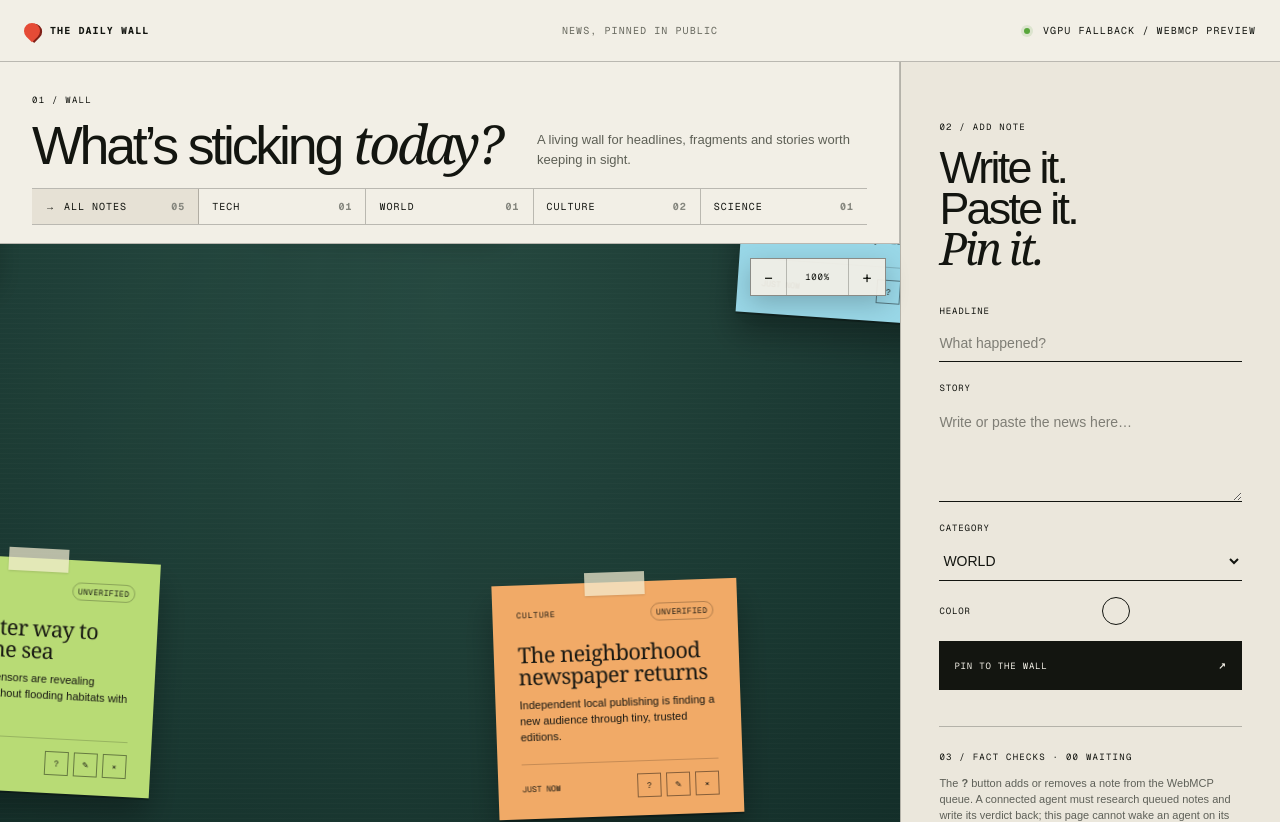
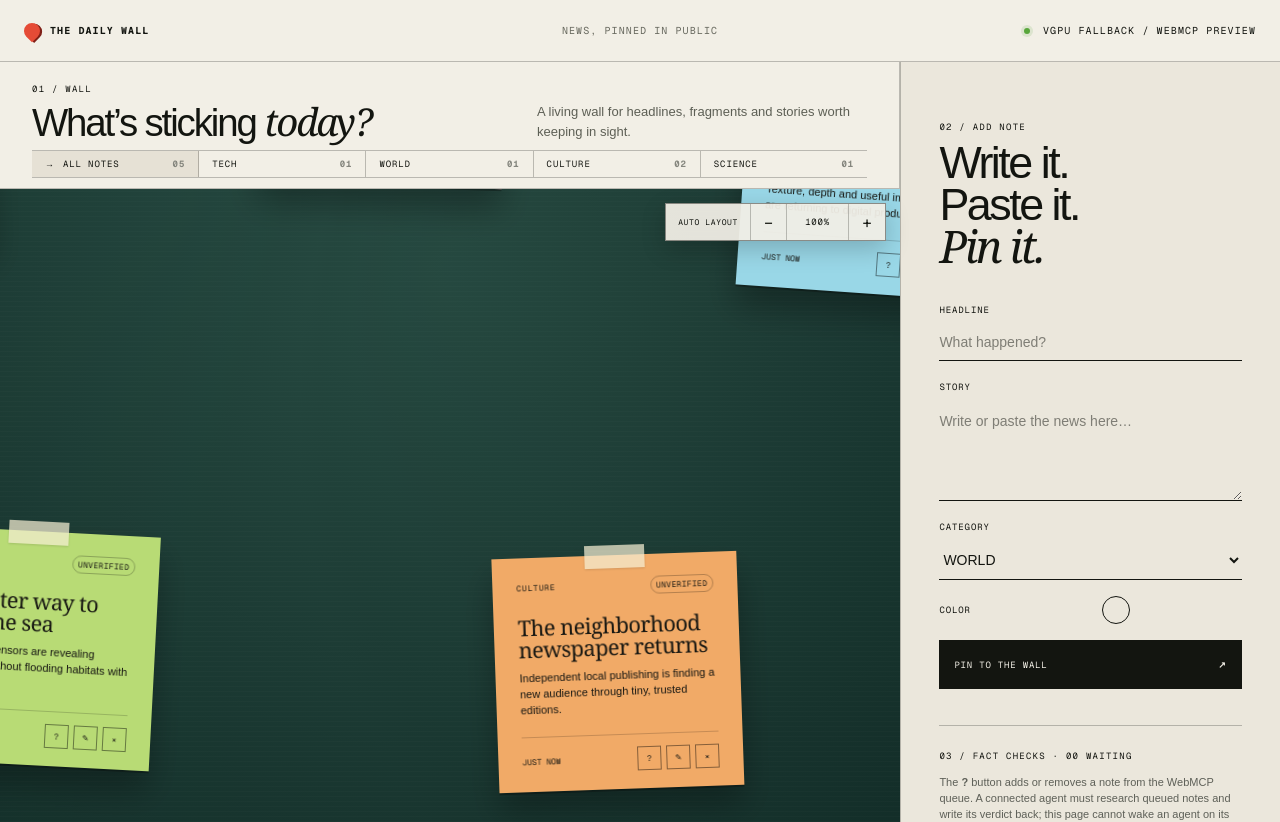
Before and after one commit to aletheia/the-daily-wall, a Next.js app: page / in a window 1280 px wide. Built offline with nearby package versions, Linux system fonts and the light colour scheme.

Commit message:
Add auto layout board control

```diff
--- a/app/globals.css
+++ b/app/globals.css
@@ -15,14 +15,14 @@ button { cursor: pointer; }
 .header-status span, .agent-note span { display: inline-block; width: 6px; height: 6px; border-radius: 50%; background: #58a63b; margin-right: 6px; box-shadow: 0 0 0 3px rgba(88,166,59,.14); }
 
 .news-layout { height: calc(100vh - 62px); min-height: 760px; display: grid; grid-template-columns: minmax(0, 1fr) minmax(310px, 380px); grid-template-rows: auto minmax(0, 1fr); }
-.rail { grid-column: 1; grid-row: 1; padding: 24px 32px 18px; display: grid; grid-template-columns: minmax(360px, auto) minmax(180px, 1fr); align-items: end; column-gap: 36px; border-right: 1px solid var(--line); border-bottom: 1px solid var(--line); }
+.rail { grid-column: 1; grid-row: 1; padding: 13px 32px 10px; display: grid; grid-template-columns: minmax(300px, auto) minmax(180px, 1fr); align-items: end; column-gap: 36px; border-right: 1px solid var(--line); border-bottom: 1px solid var(--line); }
 .composer { grid-column: 2; grid-row: 1 / 3; padding: clamp(28px, 4vw, 56px) clamp(22px, 3vw, 42px); display: flex; flex-direction: column; justify-content: space-between; overflow: auto; border-left: 1px solid var(--line); background: #ebe7dc; }
 .section-code { font: 9px var(--font-geist-mono), monospace; letter-spacing: .14em; }
-.rail h1, .composer h2 { margin: 10px 0 0; font-size: clamp(34px, 4.2vw, 64px); line-height: .9; letter-spacing: -.06em; font-weight: 400; }
+.rail h1, .composer h2 { margin: 4px 0 0; font-size: clamp(28px, 3vw, 44px); line-height: .94; letter-spacing: -.055em; font-weight: 400; }
 .rail h1 em, .composer h2 em { font-family: Georgia, serif; font-weight: 400; }
 .rail > p { justify-self: end; max-width: 330px; margin: 0; color: #5d5f55; font-size: 13px; line-height: 1.5; }
-.rail nav { grid-column: 1 / -1; display: flex; margin-top: 19px; border-top: 1px solid var(--line); border-bottom: 1px solid var(--line); }
-.rail nav button { flex: 1; display: flex; justify-content: space-between; padding: 11px 13px; border: 0; border-right: 1px solid var(--line); background: transparent; font: 10px var(--font-geist-mono), monospace; letter-spacing: .1em; text-align: left; }
+.rail nav { grid-column: 1 / -1; display: flex; margin-top: 9px; border-top: 1px solid var(--line); border-bottom: 1px solid var(--line); }
+.rail nav button { flex: 1; display: flex; justify-content: space-between; padding: 7px 13px; border: 0; border-right: 1px solid var(--line); background: transparent; font: 9px var(--font-geist-mono), monospace; letter-spacing: .1em; text-align: left; }
 .rail nav button:last-child { border-right: 0; }
 .rail nav button:hover, .rail nav button.active { background: #e6e1d5; }
 .rail nav button.active::before { content: '→'; margin-right: 8px; }
@@ -39,6 +39,7 @@ button { cursor: pointer; }
 .zoom-controls button { min-width: 36px; height: 36px; border: 0; border-right: 1px solid rgba(19,21,16,.25); background: transparent; font: 16px var(--font-geist-mono), monospace; }
 .zoom-controls button:last-child { border-right: 0; }
 .zoom-controls .zoom-readout { min-width: 62px; font-size: 9px; letter-spacing: .08em; }
+.zoom-controls .auto-layout-control { width: auto; padding: 0 12px; font-size: 8px; letter-spacing: .08em; }
 .zoom-controls button:hover { background: #e54b36; color: white; }
 .stage-label { position: absolute; z-index: 3; left: 20px; right: 20px; bottom: 16px; display: flex; justify-content: space-between; color: rgba(255,255,255,.45); font: 9px var(--font-geist-mono), monospace; letter-spacing: .12em; }
 .postit { position: absolute; z-index: 2; width: min(245px, 28%); min-height: 205px; padding: 25px 24px 18px; color: #171712; box-shadow: 0 20px 32px rgba(0,0,0,.3), 0 2px 0 rgba(0,0,0,.28); display: flex; flex-direction: column; transform-origin: 50% 82%; transition: transform .18s ease, box-shadow .18s ease, filter .18s ease; user-select: none; touch-action: none; cursor: grab; will-change: transform, box-shadow; }
--- a/app/page.tsx
+++ b/app/page.tsx
@@ -593,6 +593,7 @@ export default function Home() {
 
         <section className="board-shell" id="wall" aria-label="News Post-it wall">
           <div className="zoom-controls" aria-label="Board zoom controls">
+            <button type="button" className="auto-layout-control" onClick={() => { const organized = organizeWall(notesRef.current); commitNotes(organized); setLastEvent(`Auto-arranged ${organized.length} notes`) }} aria-label="Automatically arrange all notes">AUTO LAYOUT</button>
             <button type="button" onClick={() => setBoardZoom(zoomRef.current - 0.1)} aria-label="Zoom out">−</button>
             <button type="button" className="zoom-readout" onClick={() => setBoardZoom(1)} aria-label="Reset board zoom">{Math.round(zoom * 100)}%</button>
             <button type="button" onClick={() => setBoardZoom(zoomRef.current + 0.1)} aria-label="Zoom in">+</button>
```
